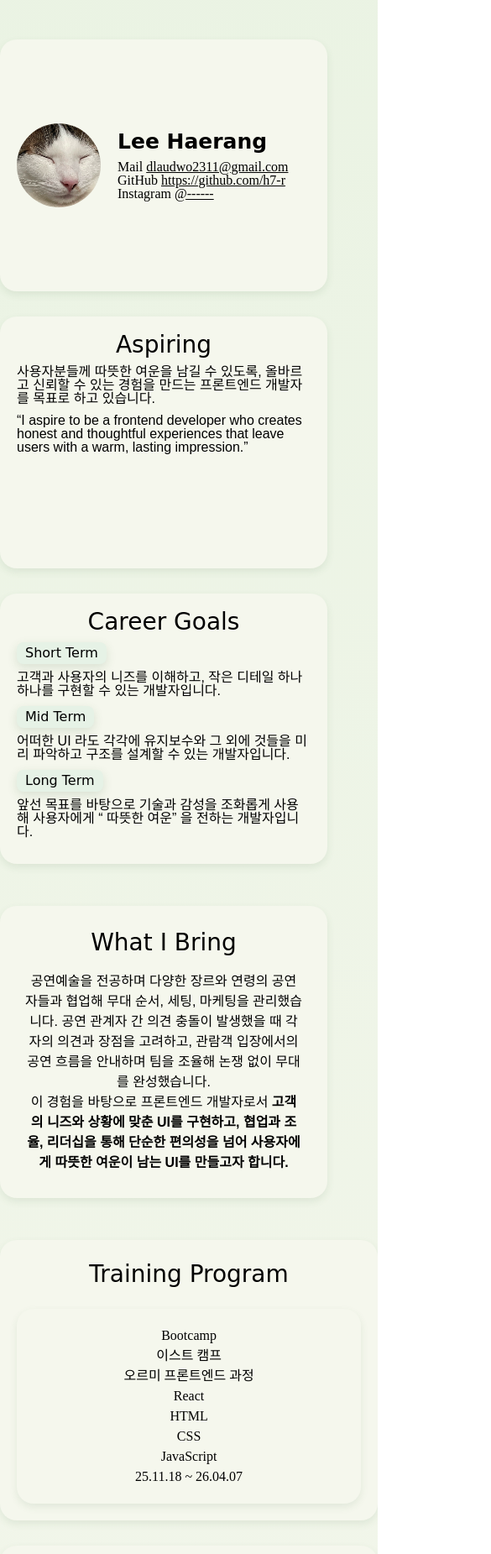
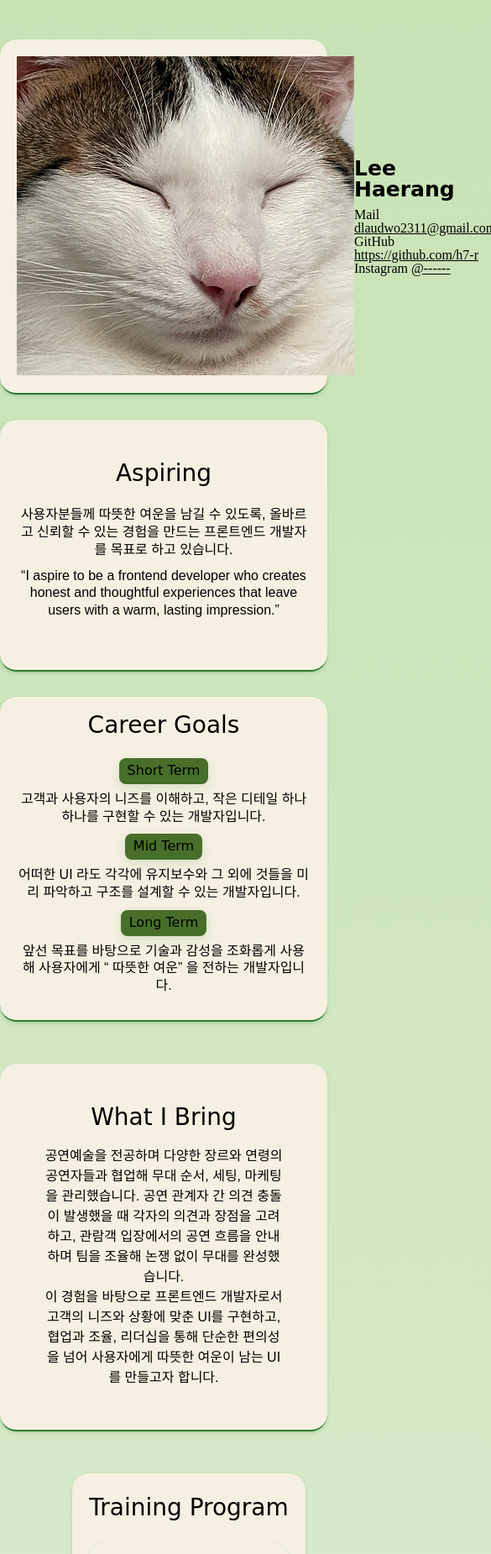
Before and after one commit to h7-r/My-Pagd-Portfolio, a plain HTML site: page index.html in a window 390 px wide. Shown: the part 149-2000 px from the top of the page at 84% size, 585 px wide, since content can reach past the window. Drawn offline with Linux system fonts and the light colour scheme.

Commit message:
전체 스타일링 변경

```diff
--- a/styles/portfolio.css
+++ b/styles/portfolio.css
@@ -1,14 +1,13 @@
-/* ---- 전체 컨테이너 ---- */
 body {
   font-family: "GowoonDodum", "Cafe24ShiningStar", sans-serif;
   max-width: 1280px;
   margin: 0 auto;
-  background: linear-gradient(to bottom, #eaf3e3 0%, #f5f7ed 100%);
-  color: #000; /* 전체 글씨 블랙 */
+  background: linear-gradient(to bottom, #c6e2b2 0%, #e0f0d9 100%);
+  color: #000;
   line-height: 1.6;
 }
 
-/* header, main, footer 별도 중앙 정렬 적용 없앰 */
+/* header, main, footer */
 header,
 main,
 footer {
@@ -21,7 +20,7 @@ footer {
 .site-header {
   text-align: center;
   padding: 40px 20px;
-  background: #eaf3e3;
+  background: #c6e2b2;
 }
 
 .site-title {
@@ -41,7 +40,7 @@ footer {
 .profile {
   display: flex;
   flex-wrap: wrap;
-  justify-content: space-between;
+  justify-content: center;
   margin: 50px 0;
   gap: 30px;
 }
@@ -50,21 +49,33 @@ footer {
   flex: 1 1 300px;
   display: flex;
   align-items: center;
-  background: #f5f7ed;
+  background: #f5f0e1;
   padding: 20px;
   border-radius: 20px;
-  box-shadow: 0 4px 10px rgba(58, 107, 58, 0.1);
   color: #000;
+  margin: 0 auto;
+  border-bottom: 2px solid #2a7a2d;
+  box-shadow: 0 2px 4px rgba(42, 122, 45, 0.2);
 }
 
-.profile-img {
-  width: 120px;
-  height: 120px;
+/* ---- Profile Image (이미지 변경 + 회전 + 연한 녹색 그림자) ---- */
+.profile-image {
+  width: 150px;
+  height: 150px;
   border-radius: 50%;
-  object-fit: cover;
+  overflow: hover;
   margin-right: 20px;
+  transition: transform 0.6s ease, filter 0.6s ease;
 }
 
+.profile-image:hover {
+  transform: rotate(360deg);
+  content: url("../assets/icon/cat2-img.png");
+  /* 그림자 효과 */
+  box-shadow: 0 0 30px 10px rgba(42, 122, 45, 0.3);
+}
+
+/* ---- Profile Info ---- */
 .profile-info {
   flex: 1;
 }
@@ -85,11 +96,19 @@ footer {
 .aspiring,
 .goals {
   flex: 1 1 300px;
-  background: #f5f7ed;
+  background: #f5f0e1;
   padding: 20px;
   border-radius: 20px;
-  box-shadow: 0 4px 10px rgba(58, 107, 58, 0.1);
   color: #000;
+  display: flex;
+  gap: 15px;
+  flex-direction: column;
+  justify-content: center;
+  align-items: center;
+  text-align: center;
+  margin: 0 auto;
+  border-bottom: 2px solid #2a7a2d;
+  box-shadow: 0 2px 4px rgba(42, 122, 45, 0.2);
 }
 
 .aspiring-title,
@@ -108,16 +127,17 @@ footer {
   font-family: "GowoonDodum", sans-serif;
   font-size: 16px;
   margin-bottom: 10px;
+  line-height: 1.3;
   color: #000;
 }
 
 .goals-list-title {
   display: inline-block;
-  background-color: #e6f2e6;
+  background-color: #476f2a;
   color: #000;
   padding: 5px 10px;
   border-radius: 8px;
-  box-shadow: 0 4px 12px rgba(58, 107, 58, 0.15);
+  box-shadow: 0 4px 12px rgba(42, 122, 45, 0.15);
   font-family: "Cafe24ShiningStar", cursive;
   font-size: 16px;
   margin-bottom: 8px;
@@ -125,12 +145,14 @@ footer {
 
 /* ---- What I Bring ---- */
 .strengths {
-  background: #f5f7ed;
-  padding: 30px;
+  background: #f5f0e1;
+  padding: 50px;
   border-radius: 20px;
-  margin: 50px 0;
-  box-shadow: 0 4px 10px rgba(58, 107, 58, 0.1);
+  margin: 50px auto;
+  max-width: 800px;
   color: #000;
+  border-bottom: 2px solid #2a7a2d;
+  box-shadow: 0 2px 4px rgba(42, 122, 45, 0.2);
 }
 
 .strengths-title {
@@ -149,30 +171,27 @@ footer {
   color: #000;
 }
 
-.point-text {
-  color: #000;
-  font-weight: bold;
-}
-
 /* ---- Training + Tech Stack ---- */
 .training-tech {
   display: flex;
   flex-wrap: wrap;
   gap: 30px;
   margin: 50px 0;
-  justify-content: space-between;
+  justify-content: center;
 }
 
 .training,
 .texhstack {
   line-height: 1.5;
-  background: #f5f7ed;
+  background: #f5f0e1;
   padding: 20px;
   border-radius: 20px;
   text-align: center;
-  box-shadow: 0 4px 10px rgba(58, 107, 58, 0.1);
   flex: 1 1 45%;
   color: #000;
+  margin: 0 auto;
+  border-bottom: 2px solid #2a7a2d;
+  box-shadow: 0 2px 4px rgba(42, 122, 45, 0.2);
 }
 
 .training-title,
@@ -187,18 +206,14 @@ footer {
 /* ---- Bootcamp 박스 ---- */
 .bootcamp {
   line-height: 1.5;
-  background: #f5f7ed;
+  background: #f5f0e1;
   padding: 20px;
   border-radius: 20px;
   text-align: center;
-  box-shadow: 0 4px 10px rgba(58, 107, 58, 0.1);
   color: #000;
-}
-
-.bootcamp-subtitle,
-.bootcamp-name,
-.bootcamp-skil-list li {
-  color: #000;
+  margin: 0 auto;
+  border-bottom: 2px solid #2a7a2d;
+  box-shadow: 0 2px 4px rgba(42, 122, 45, 0.2);
 }
 
 /* ---- Tech Stack ---- */
@@ -222,6 +237,19 @@ footer {
 .comparison-item img {
   width: 50px;
   height: 50px;
+  transition: transform 0.3s ease, box-shadow 0.3s ease;
+  cursor: pointer;
+}
+
+.comparison-item img:hover {
+  transform: scale(1.2);
+  box-shadow: 0 0 15px 5px rgba(255, 221, 0, 0.6);
+}
+
+.comparison-item.active img {
+  transform: scale(1.4);
+  box-shadow: 0 0 20px 8px rgba(255, 221, 0, 0.8);
+  border-radius: 10px;
 }
 
 .comparison-item-title {
@@ -267,25 +295,33 @@ footer {
 
 .portfolio-item,
 .portfolio-kakao-item {
-  background: #f5f7ed;
+  background: #f5f0e1;
   padding: 10px;
   max-width: 500px;
   text-align: center;
-  box-shadow: 0 4px 8px rgba(58, 107, 58, 0.1);
   color: #000;
+  margin: 0 auto;
+  border-bottom: 2px solid #2a7a2d;
+  box-shadow: 0 2px 4px rgba(42, 122, 45, 0.2);
 }
 
 .portfolio-item img,
 .portfolio-kakao-item img {
   width: 100%;
-  height: auto;
+  height: 250px;
   display: block;
   margin: 0 auto;
+  transition: transform 0.3s ease;
+}
+
+.portfolio-item img:hover,
+.portfolio-kakao-item img:hover {
+  transform: scale(1.2);
 }
 
 .portfolio-item-title,
 .portfolio-kakao-item-title {
-  background: #e6f2e6;
+  background: #c6e2b2;
   padding: 5px 10px;
   border-radius: 10px;
   display: inline-block;
@@ -297,7 +333,7 @@ footer {
 
 /* ---- Footer ---- */
 .social-icons {
-  background: #eaf3e3;
+  background: #c6e2b2;
   padding: 20px;
   width: 100%;
 }
@@ -330,9 +366,6 @@ footer {
     gap: 20px;
     align-items: center;
   }
-  .texhstack-comparison-item::after {
-    display: none;
-  }
 }
 
 @media (max-width: 768px) {
@@ -343,7 +376,7 @@ footer {
   .texhstack-comparison-item {
     width: 100%;
   }
-  .profile-img {
+  .profile-image {
     width: 100px;
     height: 100px;
   }
```
Also changed, not shown: assets/icon/cat2-img.png (added).
